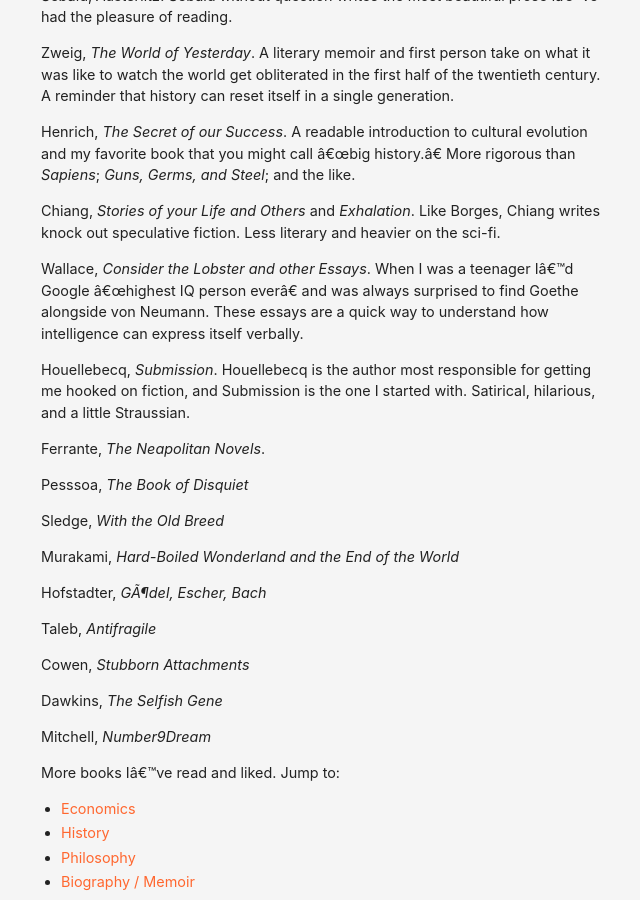
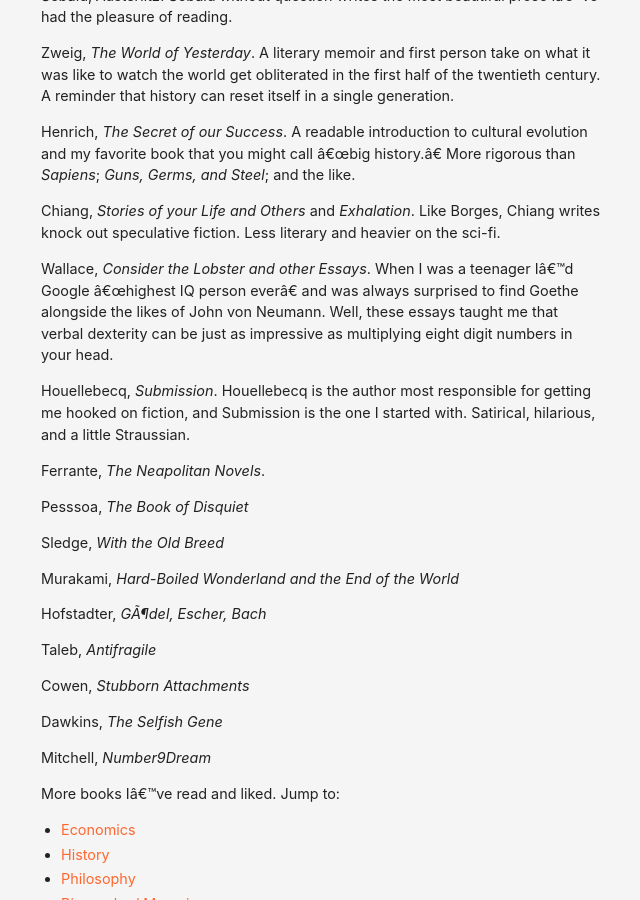
Before and after one commit to danschlz/danschulz.github.io, a Jekyll site: the page built from books.md, in a window 1280 px wide and 900 px high, scrolled down 433 px. Shown: the whole window, without its empty margins (319-959 px from the left). Built offline with Jekyll 4.4.1, drawn with Linux system fonts in a browser that asks for light colours.

Commit message:
Update books.md

```diff
--- a/books.md
+++ b/books.md
@@ -22,7 +22,7 @@ Henrich, _The Secret of our Success_. A readable introduction to cultural evolut
 
 Chiang, _Stories of your Life and Others_ and _Exhalation_. Like Borges, Chiang writes knock out speculative fiction. Less literary and heavier on the sci-fi.
 
-Wallace, _Consider the Lobster and other Essays_. When I was a teenager I'd Google "highest IQ person ever" and was always surprised to find Goethe alongside von Neumann. These essays are a quick way to understand how intelligence can express itself verbally.
+Wallace, _Consider the Lobster and other Essays_. When I was a teenager I'd Google "highest IQ person ever" and was always surprised to find Goethe alongside the likes of John von Neumann. Well, these essays taught me that verbal dexterity can be just as impressive as multiplying eight digit numbers in your head.
 
 Houellebecq, _Submission_. Houellebecq is the author most responsible for getting me hooked on fiction, and Submission is the one I started with. Satirical, hilarious, and a little Straussian.
 
```
